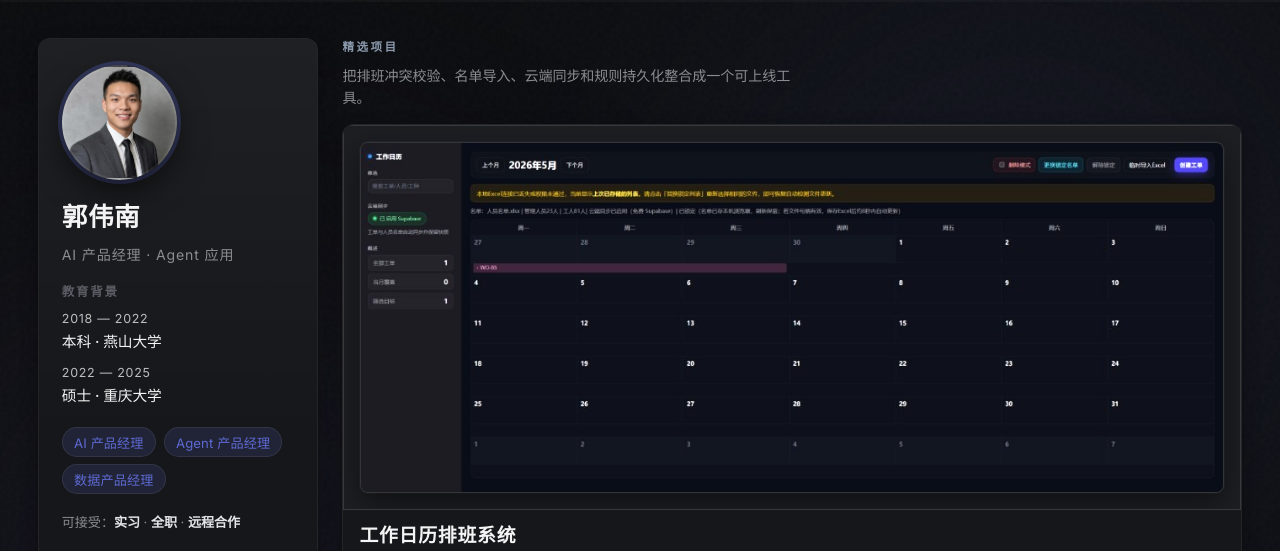
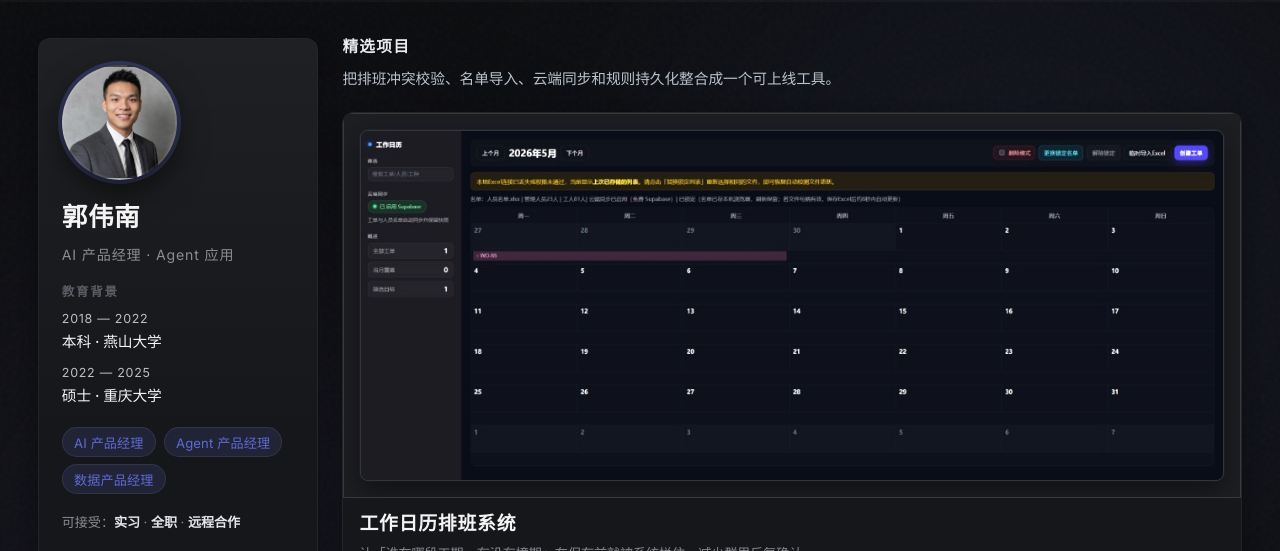
Before and after one commit to karma-taylor/port_folio, a plain HTML site: page zuopinji/index.html in a window 1280 px wide. Shown: the top 551 px of the page. Drawn offline with Linux system fonts and the light colour scheme.

Commit message:
style(zuopinji): 强化精选项目区标题层级
提升“精选项目”标题的字号、字重与可读性，并优化副标题宽度与节奏，使其更像 section header 而非备注文案。

Co-authored-by: Cursor <cursoragent@cursor.com>

```diff
--- a/zuopinji/styles.css
+++ b/zuopinji/styles.css
@@ -2033,24 +2033,25 @@ body.overlay-open {
 .featured-hero__inner {
   display: flex;
   flex-direction: column;
-  gap: 0.65rem 0;
+  gap: 0.9rem 0;
 }
 
 .featured-hero__eyebrow {
   margin: 0;
-  font-size: 0.72rem;
-  font-weight: 600;
-  letter-spacing: 0.22em;
-  text-transform: uppercase;
-  color: rgba(148, 163, 184, 0.95);
+  font-size: 0.98rem;
+  font-weight: 700;
+  letter-spacing: 0.08em;
+  text-transform: none;
+  color: rgba(244, 244, 245, 0.96);
+  line-height: 1.2;
 }
 
 .featured-hero__teaser {
-  margin: 0 0 0.35rem;
-  max-width: 52ch;
-  font-size: 0.88rem;
-  line-height: 1.55;
-  color: var(--muted-text);
+  margin: -0.2rem 0 0.35rem;
+  max-width: 64ch;
+  font-size: 0.92rem;
+  line-height: 1.62;
+  color: rgba(203, 213, 225, 0.9);
 }
 
 .featured-hero .project-card[data-layout="hero"] {
```
